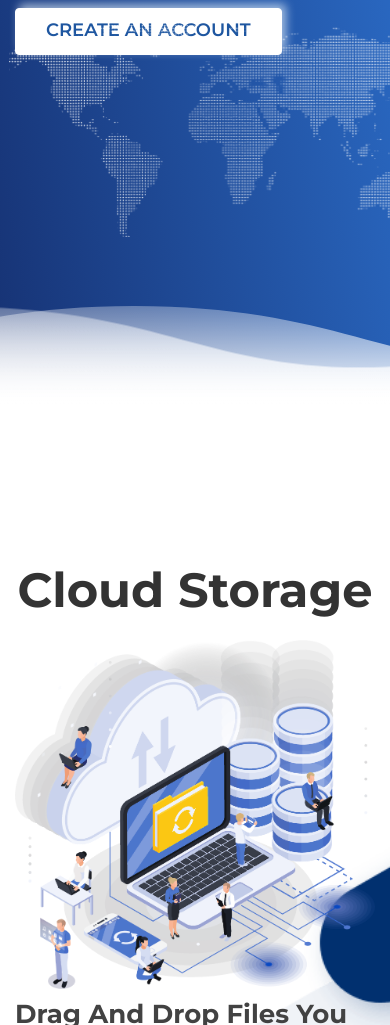
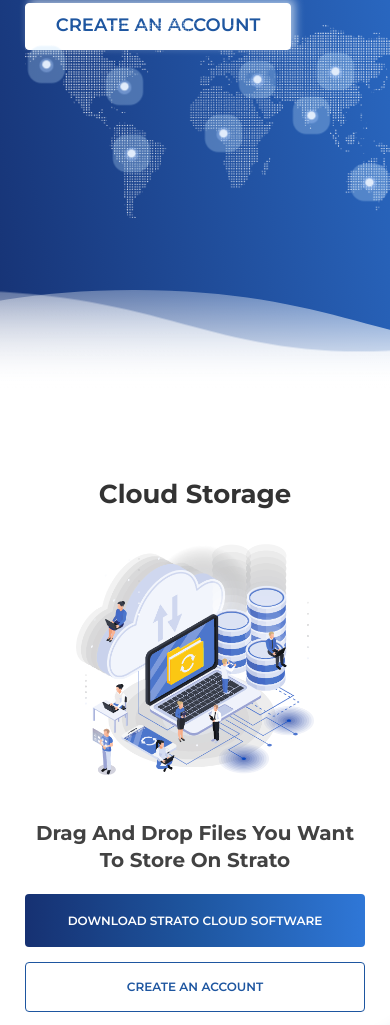
Before and after one commit to swagata-codearts/starto, a plain HTML site: page index.html in a window 390 px wide. Shown: the part 975-2000 px from the top of the page. Drawn offline with nearby package versions, Linux system fonts and the light colour scheme; a web font is replaced by a local one.

Commit message:
Add static map with pulse effect & respomsive @sb

```diff
--- a/css/custom.css
+++ b/css/custom.css
@@ -230,19 +230,76 @@
   .custom-banner.custom-pad {
 	padding: 210px 0 236px 0;
   }
-
-  .banner-right-image img {
-	width: 120%;
-	margin-top: -30px;
+  .banner-right-image {
+	position: relative;
+  }
+  @keyframes pulse {
+	0% {
+	  transform: scale(0.9);
+	  box-shadow: 0px 1px 0px 3px #a8c9fd5d, 0px 0px 0px 0px #bddffa50;
+	}
+	30% {
+	  box-shadow: 0px 1px 0px 3px #a8c9fd5d, 0px 0px 0px 15px #bddffa50;
+	}
+	70% {
+	  box-shadow: 0px 1px 0px 3px #a8c9fd5d, 0px 0px 0px 20px #bddffa10;
+	}
+	100% {
+	  transform: scale(1);
+	  box-shadow: 1px 1px 3px 1px #a8c9fd5d, 0px 0px 0px 25px transparent;
+	}
+  }
+  .dp-circle {
+	  font-weight: bold;
+	  letter-spacing: 0.1rem;
+	  width: 9px;
+	  height: 9px;
+	  border-radius: 50%;
+	  background: var(--light-blue-shade);
+	  display: flex;
+	  justify-content: center;
+	  align-items: center;
+	  color: #1D1F20;
+	  animation: 1.5s linear 0s infinite normal pulse;
+	  position: absolute;
+	  /* left: 0;
+	  top: 0px; */
+  }
+  .dp-circle-1 {
+	left: 5%;
+	top: 6%;
+  }
+  .dp-circle-2 {
+	left: 28%;
+	top: 19%;
+  }
+  .dp-circle-3	{
+	left: 30%;
+	top: 59%;
+  }
+  .dp-circle-4	{
+	left: 57%;
+	top: 47%;
+  }
+  .dp-circle-5	{
+	left: 67%;
+	top: 15%;
+  }
+  .dp-circle-6	{
+	left: 83%;
+	top: 36%;
+  }
+  .dp-circle-7	{
+	left: 90%;
+	top: 10%;
+  }
+  .dp-circle-8	{
+	left: 100%;
+	top: 76%;
   }
   .banner-right-image img {
 	width: 120%;
 	margin-top: -30px;
-	animation: zoomin 3s alternate infinite ease-in;
-  }
-  @keyframes zoomin {
-	  0% {transform: scale(1);}
-	  100% {transform: scale(1.18);}
   }
   .main-heading h1 {
 	font-size: 57px;
--- a/css/responsive.css
+++ b/css/responsive.css
@@ -9,8 +9,8 @@
 }
 
 @media only screen and (max-width: 991px) {
-   .navbar-toggle { float: left;margin: 0; height: 45px; width: 45px; border-radius: 0;z-index: 1}
-.navbar-toggle .icon-bar { width: 24px; background: #fff;transition: .5s ease;}
+.navbar-toggle { float: left;margin: 0; height: 45px; width: 45px; border-radius: 0;z-index: 1}
+.navbar-toggle .icon-bar { width: 24px; background: #000;transition: .5s ease;}
 .navbar-toggle.collapsed .icon-bar:nth-child(2){transform: rotate(0)translateY(0)translateX(0);}
 .navbar-toggle.collapsed .icon-bar:nth-child(3){opacity:1}
 .navbar-toggle.collapsed .icon-bar:nth-child(4){transform:rotate(0)translateY(0)translateX(0);}
@@ -18,12 +18,51 @@
 .navbar-toggle .icon-bar:nth-child(3){opacity: 0}
 .navbar-toggle .icon-bar:nth-child(4){transform:rotate(45deg)translateY(-4px)translateX(-3px);}
 .navbar-header {display: block;}
+
+
+
+
+/* ===== Swagata 17.03.2022 start */
+.cloud-storage-left {text-align: center;}
+.cloud-storage-left img {width: 70%;}
+.cloud-storage-r-heading {text-align: center;}
+.cloud-storage-sb::after {top: 34%;width: 206px;height: 81%;}
+.cloud-storage-right {padding-top: 45px;}
+.run-a-part-mid {padding-top: 30px;}
+.custom-pad { padding: 60px 0;}
+.custom-header .navbar-brand {margin-left: 0;}
+.custom-header .navbar-header {margin-right: 0;}
+.container  {width: 95%;}
+footer.custom-pad {padding-top: 60px;}
+ /* ===== Swagata 17.03.2022 end */
 }
 
 
 @media (max-width: 767px){
+   .custom-pad { padding: 40px 0;}
+   .cloud-storage-r-buttons .pr-1 {padding-right: 15px !important;}
+   .cloud-storage-r-buttons .pl-1  {padding-left: 15px !important; padding-top: 15px;}
+   .custom-heading h3 {font-size: 34px;}
+   .cloud-storage-r-heading h4 {font-size: 21px;line-height: 30px;}
+   .footer-menu .footer-menu-item .footer-menu-link {margin: 0 6px;font-size: 15px;}
+
 
 }
 @media only screen and (max-width: 480px) {
+   .custom-heading h3 { font-size: 30px; }
+   .cloud-storage-r-heading h4 { font-size: 20px;line-height: 27px;  }
+   .cs-button {font-size: 12px;}
+   .run-a-part-box-btn {font-size: 16px;}
+   .footer-logo img { width: 120px }
+   .footer-menu .footer-menu-item .footer-menu-link { margin: 0 3px;font-size: 13px;}
+   .header-socials-wrap .header-social .header-social-icon span {width: 30px;height: 30px;}
+   .header-socials-wrap .header-social .header-social-icon span i { line-height: 31px; font-size: 12px}
+   .footer-menu { padding: 20px 10px 20px;}
+}
+
+@media  (max-width: 390px) {
+   .custom-heading h3 {font-size: 26px;}
+   .custom-pad {padding: 20px 0;}
+    footer.custom-pad {padding-top: 50px;}
 
 }
--- a/index.html
+++ b/index.html
@@ -105,6 +105,15 @@
         <div class="col-lg-6 align-self-center">
           <div class="banner-right-image">
             <img src="images/world-map.png" alt="">
+            <!-- dp-circles -->
+            <span class="dp-circle dp-circle-1"></span>
+            <span class="dp-circle dp-circle-2"></span>
+            <span class="dp-circle dp-circle-3"></span>
+            <span class="dp-circle dp-circle-4"></span>
+            <span class="dp-circle dp-circle-5"></span>
+            <span class="dp-circle dp-circle-6"></span>
+            <span class="dp-circle dp-circle-7"></span>
+            <span class="dp-circle dp-circle-8"></span>
           </div>
         </div>
       </div>
@@ -141,12 +150,12 @@
           </div>
           <div class="cloud-storage-r-buttons">
             <div class="row">
-              <div class="col-lg-6 pr-1  align-self-center">
+              <div class="col-lg-6 col-md-6 pr-1  align-self-center">
                 <div class="cs-download-starto text-center">
                   <a href="#" class="cs-button custom-btn-fill">Download Strato cloud software</a>
                 </div>
               </div>
-              <div class="col-lg-6  pl-1 align-self-center">
+              <div class="col-lg-6 col-md-6  pl-1 align-self-center">
                 <div class="cs-create-an-account text-center">
                   <a href="#" class="cs-button custom-btn-outline">Create an account</a>
 
```
Also changed, not shown: images/bg-overlay-home1 (2).png (deleted), images/logo (2).png (deleted), images/world-map (2).png (deleted), 2 other files.
